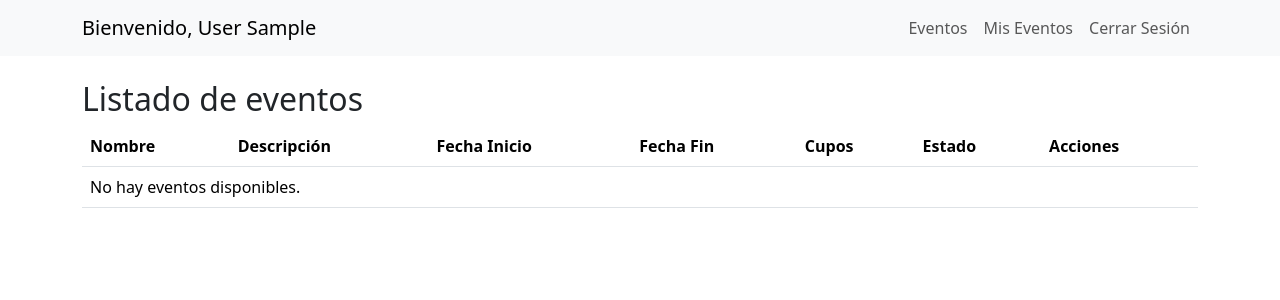
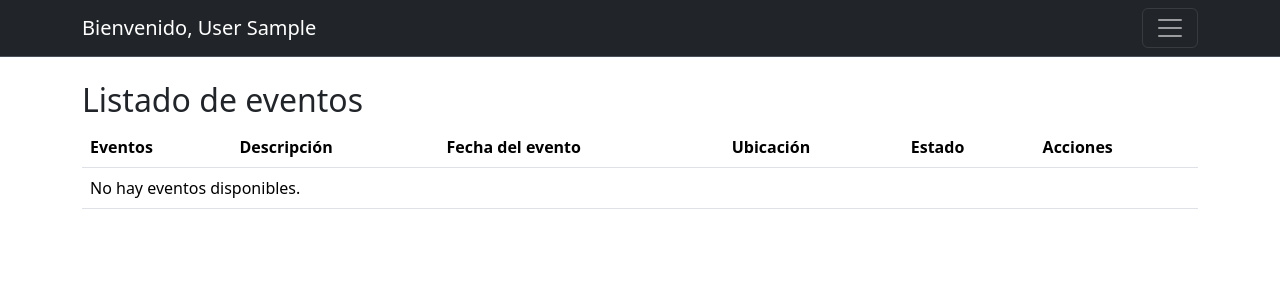
Before and after one commit to KelvyDavid/GestionEventos, a Django app: page / in a window 1280 px wide. Shown: the top 300 px of the page. Run offline with Django 5.2, Linux system fonts and the light colour scheme; the visitor is signed in with stand-in values (Sample User, id 1); data that the repository does not hold is empty; some libraries are stand-ins or nearby versions.

Commit message:
update model

```diff
--- a/eventsManagement/views.py
+++ b/eventsManagement/views.py
@@ -32,9 +32,9 @@ class InscribirEventoView(LoginRequiredMixin, DetailView):
 
     def get(self, request, *args, **kwargs):
         evento = self.get_object()
-        if request.user not in evento.inscritos.all() and evento.inscritos.count() < evento.cupos:
+        if request.user not in evento.inscritos.all():
             evento.inscritos.add(request.user)
-            messages.success(request, f'Se ha inscrito exitosamente en el evento {evento.nombre}')
+            messages.success(request, f'Se ha inscrito exitosamente en el evento {evento.nombre_evento}')
         else:
             messages.error(request, 'No se pudo realizar la inscripción. El evento puede estar lleno o ya está inscrito ')
         return redirect('detalle_eventos', pk=evento.pk)
--- a/templates/base.html
+++ b/templates/base.html
@@ -10,10 +10,15 @@
         <link href="https://cdn.datatables.net/1.10.24/css/dataTables.bootstrap5.min.css" rel="stylesheet">
         {% block css_extras %}{% endblock %}
 
+        <!--Fonts-->
+        <link rel="preconnect" href="https://fonts.googleapis.com">
+        <link rel="preconnect" href="https://fonts.gstatic.com" crossorigin>
+        <link href="https://fonts.googleapis.com/css2?family=Dancing+Script:wght@400..700&display=swap" rel="stylesheet">
+
     </head>
     <body>
 
-        <nav class="navbar navbar-expand-lg navbar-light bg-light">
+        <nav class="navbar bg-dark border-bottom border-body" data-bs-theme="dark">
             <div class="container">
                 {% if user.is_authenticated %}
                     <a class="navbar-brand" href="{% url 'lista_eventos' %}">Bienvenido, {{ user.last_name }} {{ user.first_name }}</a> <!-- hacer enlace a lista de cursos -->
@@ -21,7 +26,7 @@
                             <span class="navbar-toggler-icon"></span>
                     </button>
                 {% else %}
-                    <a class="navbar-brand" href="{% url 'login' %}">EventHub</a> <!-- hacer enlace a lista de cursos -->
+                    <a class="navbar-brand" href="{% url 'login' %}" style="font-family: Dancing Script; font-size: x-large;">EventHub</a> <!-- hacer enlace a lista de cursos -->
                     <button class="navbar-toggler" type="button" data-bs-toggle="collapse" data-bs-target="#navbarNav" aria-controls="navbarNav" aria-expanded="false" aria-label="Toggle navigation">
                             <span class="navbar-toggler-icon"></span>
                     </button>
--- a/templates/eventos/tabla_eventos.html
+++ b/templates/eventos/tabla_eventos.html
@@ -5,11 +5,10 @@
     <table class="table table-striped datatable">
         <thead>
             <tr>
-                <th>Nombre</th>
+                <th>Eventos</th>
                 <th>Descripción</th>
-                <th>Fecha Inicio</th>
-                <th>Fecha Fin</th>
-                <th>Cupos</th>
+                <th>Fecha del evento</th>
+                <th>Ubicación</th>
                 <th>Estado</th>
                 <th>Acciones</th>
             </tr>
@@ -17,11 +16,10 @@
         <tbody>
             {% for eventos in eventos %}
                 <tr>
-                    <td>{{ eventos.nombre }}</td>
+                    <td>{{ eventos.nombre_evento }}</td>
                     <td>{{ eventos.descripcion }}</td>
-                    <td>{{ eventos.fecha_inicio }}</td>
-                    <td>{{ eventos.fecha_fin }}</td>
-                    <td>{{ eventos.cupos }}</td>
+                    <td>{{ eventos.fecha_evento }}</td>
+                    <td>{{ eventos.ubicacion }}</td>
                     <td>{% if eventos.estado %}Activo{% else %}Inactivo{% endif %}</td>
                     <td><a href="{% url 'detalle_eventos' eventos.pk %}" class="btn btn-primary btn-sm">Ver detalles</a> </td>
                 </tr>
--- a/templates/registro/login.html
+++ b/templates/registro/login.html
@@ -6,7 +6,7 @@
     <div class="col-md-6">
         <div class="card mt-5">
             <div class="card-body">
-                <h2 class="card-title text-center text-primary mb-4">INICIAR SESIÓN</h2>
+                <h2 class="card-title text-center text-primary mb-4">Iniciar Sesión</h2>
                 <form method="post">
                     {% csrf_token %}
                     <div class="mb-3">
```
Also changed, not shown: templates/eventos/detalle_eventos.html (+5 -6 lines).
